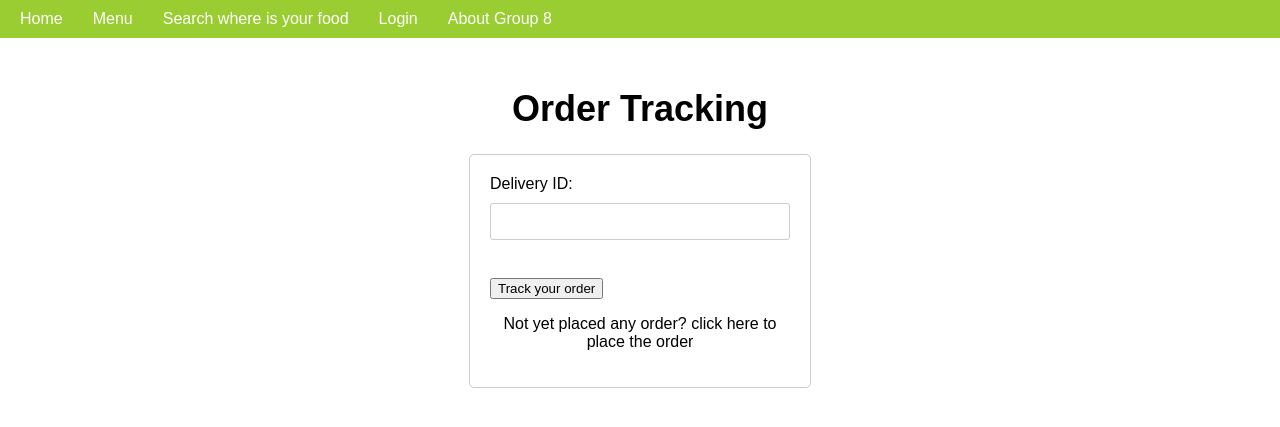
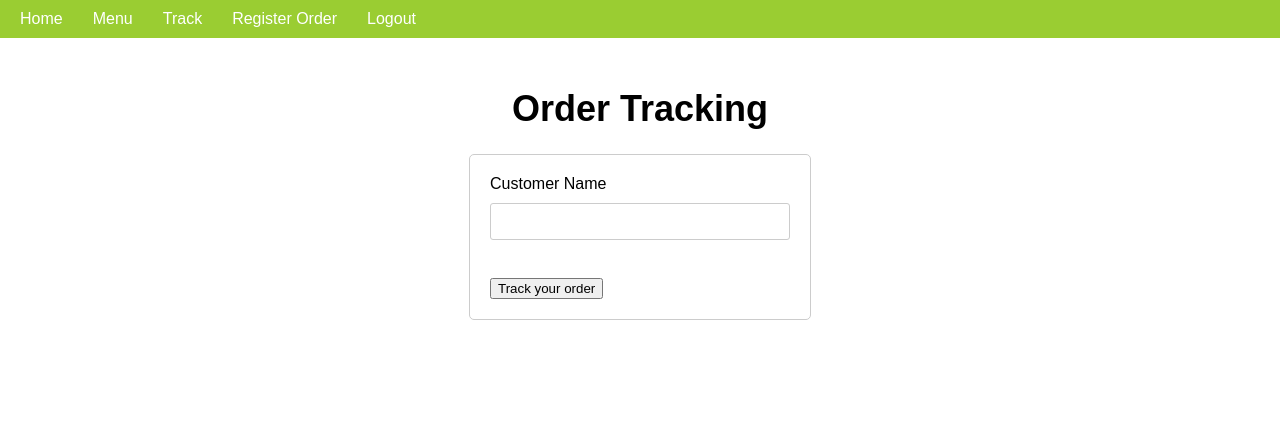
Before and after one commit to Srikoushik9/foodapp, a Flask app: page /tracking in a window 1280 px wide. Shown: the top 427 px of the page. Run offline with Flask 2, Linux system fonts and the light colour scheme.

Commit message:
Update track.html

```diff
--- a/templates/track.html
+++ b/templates/track.html
@@ -12,21 +12,18 @@
             <ul>
                 <li><a href="{{ url_for('view.index') }}">Home</a></li>
                 <li><a href="{{ url_for('view.menu') }}">Menu</a></li>
-                <li><a href="{{ url_for('view.tracking') }}">Search where is your food</a></li>
-                <li class="login-link"><a href="{{ url_for('view.loginpage') }}">Login</a></li>
-                <li><a href="{{ url_for('view.about') }}">About Group 8</a></li>
+                <li><a href="{{ url_for('view.tracking') }}">Track</a></li>
+                <li class="login-link"><a href="{{ url_for('view.trackregister') }}">Register Order</a></li>
+                <li class="login-link"><a href="{{ url_for('view.loginpage') }}">Logout</a></li>
             </ul>
         </nav>
     </header>
 	<main>
 	<h1>Order Tracking</h1>
 	<form action="/track" method="post">
-		<label for="id">Delivery ID:</label>
+		<label for="id">Customer Name</label>
 		<input type="text" id="id" name="id" required><br><br>
 		<button type="submit">Track your order</button>
-		<p class="form__text">
-			<a class="form__link" href="{{ url_for('view.trackregister') }}" id="linkCreateAccount">Not yet placed any order? click here to place the order</a>
-		</p>
 	</form>
 
 </main>
```
